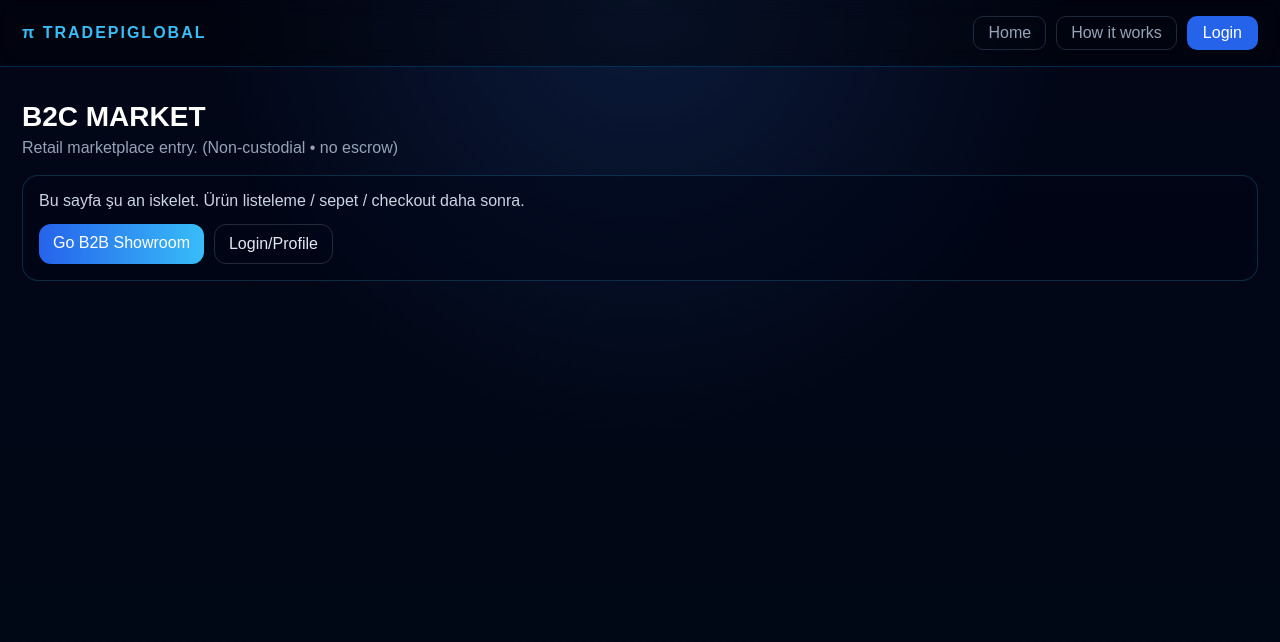
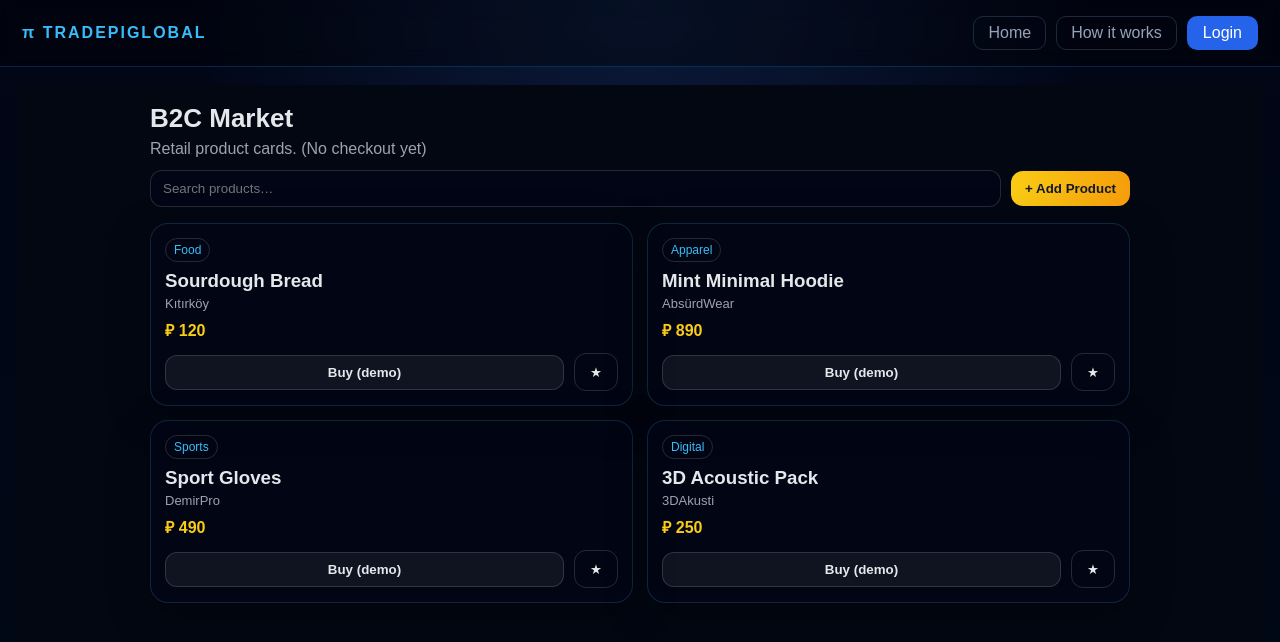
Before and after one commit to Bugsbuny24/tradepi, a Vue app: page /b2c in a window 1280 px wide. Shown: the top 642 px of the page. Built offline with nearby package versions, Linux system fonts and the light colour scheme; no server answers.

Commit message:
Update B2CView.vue

```diff
--- a/src/views/B2CView.vue
+++ b/src/views/B2CView.vue
@@ -1,30 +1,102 @@
 <template>
   <div class="page">
-    <h1 class="title">B2C MARKET</h1>
-    <p class="sub">Retail marketplace entry. (Non-custodial • no escrow)</p>
+    <div class="head">
+      <h1>B2C Market</h1>
+      <p>Retail product cards. (No checkout yet)</p>
+      <div class="row">
+        <input v-model="q" class="input" placeholder="Search products…" />
+        <button class="btn" @click="open=true">+ Add Product</button>
+      </div>
+    </div>
 
-    <div class="panel">
-      <p class="muted">Bu sayfa şu an iskelet. Ürün listeleme / sepet / checkout daha sonra.</p>
-      <div class="row">
-        <RouterLink class="btn" to="/b2b">Go B2B Showroom</RouterLink>
-        <RouterLink class="btn2" to="/profile">Login/Profile</RouterLink>
+    <div class="grid">
+      <div v-for="p in filtered" :key="p.id" class="card">
+        <div class="tag">{{ p.category }}</div>
+        <h3>{{ p.title }}</h3>
+        <p class="muted">{{ p.brand }}</p>
+        <p class="price">₽ {{ p.price }}</p>
+        <div class="actions">
+          <button class="btn2" @click="buy(p)">Buy (demo)</button>
+          <button class="btnGhost" @click="fav()">★</button>
+        </div>
+      </div>
+    </div>
+
+    <div v-if="open" class="overlay" @click.self="open=false">
+      <div class="modal">
+        <h2>Add B2C Product</h2>
+        <div class="form">
+          <input v-model="form.title" class="input" placeholder="Product title" />
+          <input v-model="form.brand" class="input" placeholder="Brand" />
+          <input v-model="form.category" class="input" placeholder="Category" />
+          <input v-model="form.price" class="input" placeholder="Price" />
+        </div>
+        <div class="row">
+          <button class="btn" @click="add">Save</button>
+          <button class="btnGhost" @click="open=false">Cancel</button>
+        </div>
       </div>
     </div>
   </div>
 </template>
 
 <script setup>
-import { RouterLink } from "vue-router"
+import { computed, reactive, ref } from "vue"
+
+const q = ref("")
+const open = ref(false)
+const form = reactive({ title: "", brand: "", category: "", price: "" })
+
+const items = ref([
+  { id: 1, title: "Sourdough Bread", brand: "Kıtırköy", category: "Food", price: 120 },
+  { id: 2, title: "Mint Minimal Hoodie", brand: "AbsürdWear", category: "Apparel", price: 890 },
+  { id: 3, title: "Sport Gloves", brand: "DemirPro", category: "Sports", price: 490 },
+  { id: 4, title: "3D Acoustic Pack", brand: "3DAkusti", category: "Digital", price: 250 },
+])
+
+const filtered = computed(() => {
+  const s = q.value.trim().toLowerCase()
+  if (!s) return items.value
+  return items.value.filter(x => (x.title + " " + x.brand + " " + x.category).toLowerCase().includes(s))
+})
+
+function add() {
+  if (!form.title) return alert("Title required")
+  items.value.unshift({
+    id: Date.now(),
+    title: form.title,
+    brand: form.brand || "—",
+    category: form.category || "—",
+    price: Number(form.price || 0),
+  })
+  form.title = form.brand = form.category = form.price = ""
+  open.value = false
+}
+
+function buy(p) { alert(`Buy: ${p.title} (demo)`) }
+function fav() { alert("Saved (demo) ⭐") }
 </script>
 
 <style scoped>
-.page{ padding:16px 4px 40px; min-height:calc(100vh - 90px); }
-.title{ margin:0 0 6px; font-size:28px; }
-.sub{ margin:0 0 18px; color:#94a3b8; }
-.panel{ border:1px solid rgba(56,189,248,.2); border-radius:16px; padding:16px; background:rgba(2,6,23,.45); }
-.muted{ margin:0 0 14px; color:#cbd5e1; }
-.row{ display:flex; gap:10px; flex-wrap:wrap; }
-.btn,.btn2{ text-decoration:none; padding:10px 14px; border-radius:12px; }
-.btn{ background:linear-gradient(90deg,#2563eb,#38bdf8); color:white; }
-.btn2{ border:1px solid rgba(255,255,255,.14); color:#e2e8f0; }
+.page{min-height:100vh;padding:18px;background:#030712;color:#e5e7eb}
+.head{max-width:980px;margin:0 auto 16px}
+.head h1{margin:0 0 6px;font-size:26px}
+.head p{margin:0 0 12px;color:#9ca3af}
+.row{display:flex;gap:10px;align-items:center}
+.input{flex:1;padding:10px 12px;border-radius:12px;border:1px solid rgba(255,255,255,.14);background:rgba(2,6,23,.65);color:#e5e7eb}
+.btn{padding:10px 14px;border-radius:12px;border:0;font-weight:900;background:linear-gradient(90deg,#facc15,#f59e0b);color:#111827}
+.grid{max-width:980px;margin:14px auto 0;display:grid;grid-template-columns:repeat(2,minmax(0,1fr));gap:14px}
+.card{padding:14px;border-radius:18px;border:1px solid rgba(56,189,248,.18);background:rgba(2,6,23,.55);box-shadow:0 12px 40px rgba(0,0,0,.35)}
+.tag{display:inline-block;padding:4px 8px;border-radius:999px;border:1px solid rgba(255,255,255,.14);color:#38bdf8;font-size:12px;margin-bottom:8px}
+.card h3{margin:0 0 4px}
+.muted{margin:0 0 8px;color:#9ca3af;font-size:13px}
+.price{margin:0 0 12px;font-weight:900;color:#facc15}
+.actions{display:flex;gap:10px;align-items:center}
+.btn2{flex:1;padding:9px 12px;border-radius:12px;border:1px solid rgba(255,255,255,.14);background:rgba(255,255,255,.06);color:#e5e7eb;font-weight:800}
+.btnGhost{width:44px;height:38px;border-radius:12px;border:1px solid rgba(255,255,255,.14);background:transparent;color:#e5e7eb}
+.overlay{position:fixed;inset:0;background:rgba(0,0,0,.6);display:flex;align-items:center;justify-content:center;padding:14px}
+.modal{width:min(520px,100%);border-radius:18px;border:1px solid rgba(56,189,248,.22);background:#020617;padding:14px}
+.modal h2{margin:0 0 10px}
+.form{display:grid;gap:10px;margin-bottom:12px}
+@media (max-width:720px){.grid{grid-template-columns:1fr}.row{flex-direction:column;align-items:stretch}}
 </style>
```
